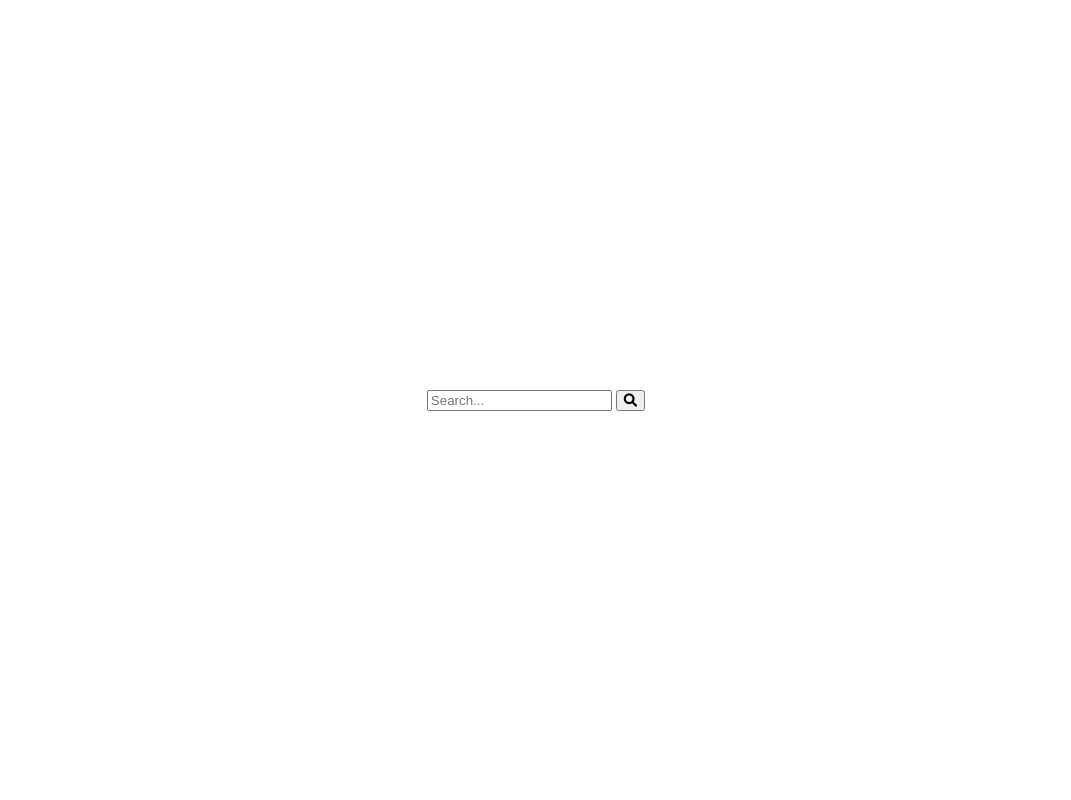
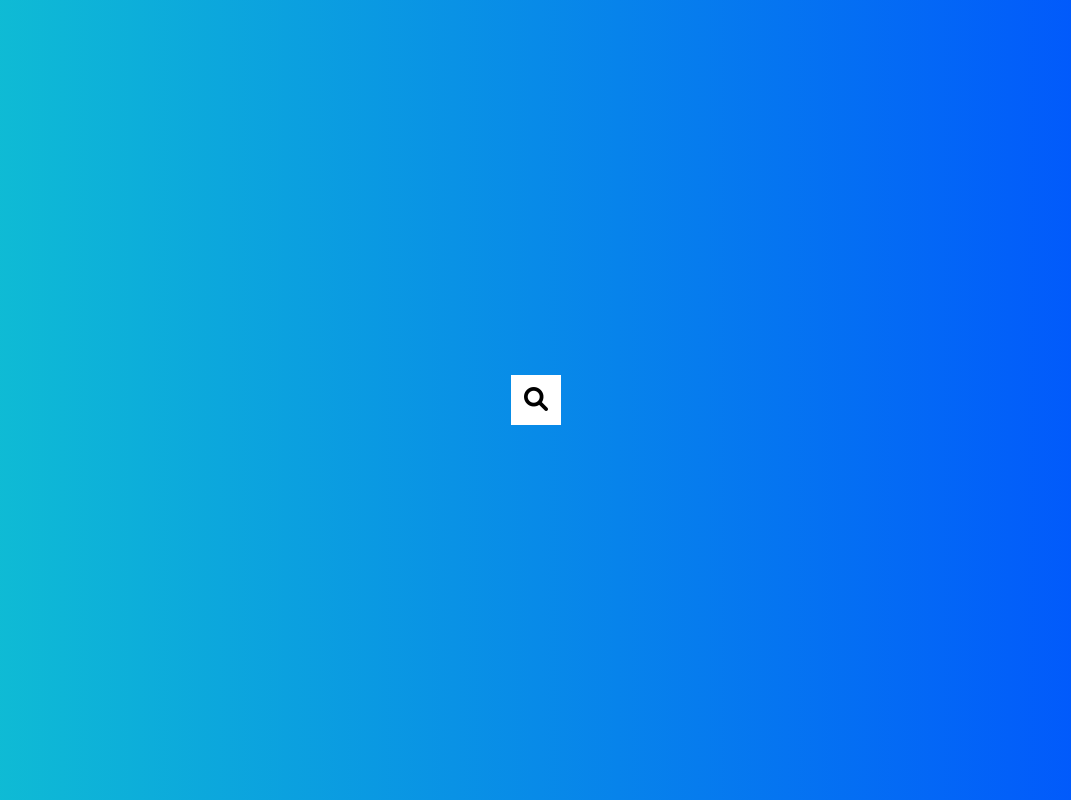
Before and after one commit to CLMcCork/hiddenSearchWidget, a plain HTML site: page index.html in a window 1280 px wide. Shown: the whole page, without its empty margins (104-1175 px from the left). Drawn offline with Linux system fonts and the light colour scheme.

Commit message:
Added styling in CSS.

```diff
--- a/index.html
+++ b/index.html
@@ -10,7 +10,7 @@
 </head>
 <body>
     <div class="search">
-        <input type="text" class="class" placeholder="Search...">
+        <input type="text" class="input" placeholder="Search...">
         <button class="btn">
             <i class="fas fa-search"></i>
         </button>
--- a/style.css
+++ b/style.css
@@ -4,14 +4,55 @@
 * {
     box-sizing: border-box;
 }
-
+/*rgb(255, 0, 128) */
 body {
+    background-image: linear-gradient(90deg, rgb(16, 196, 209), rgb(0, 81, 255));
     font-family: 'Roboto', sans-serif;
     display: flex;
-    flex-direction: column;
     align-items: center;
     justify-content: center;
     height: 100vh;
     overflow: hidden;
     margin: 0;
 }
+
+.search {
+    position: relative;
+    height: 50px;
+}
+
+.search .input {
+    background-color: white;
+    border: 0;
+    font-size: 18px;
+    padding: 15px;
+    height: 50px;
+    width: 50px;
+    transition: width 0.3s ease;
+}
+
+.btn {
+    background-color: white;
+    border: 0;
+    cursor: pointer;
+    font-size: 24px;
+    position: absolute;
+    top: 0;
+    left: 0;
+    height: 50px;
+    width: 50px;
+    transition: transform 0.3s ease;
+}
+
+.btn:focus,
+.input:focus {
+    outline: none;
+}
+
+.search.active .input {
+    width: 200px;
+}
+
+.search.active .btn {
+    transform: translateX(198px);
+}
```
